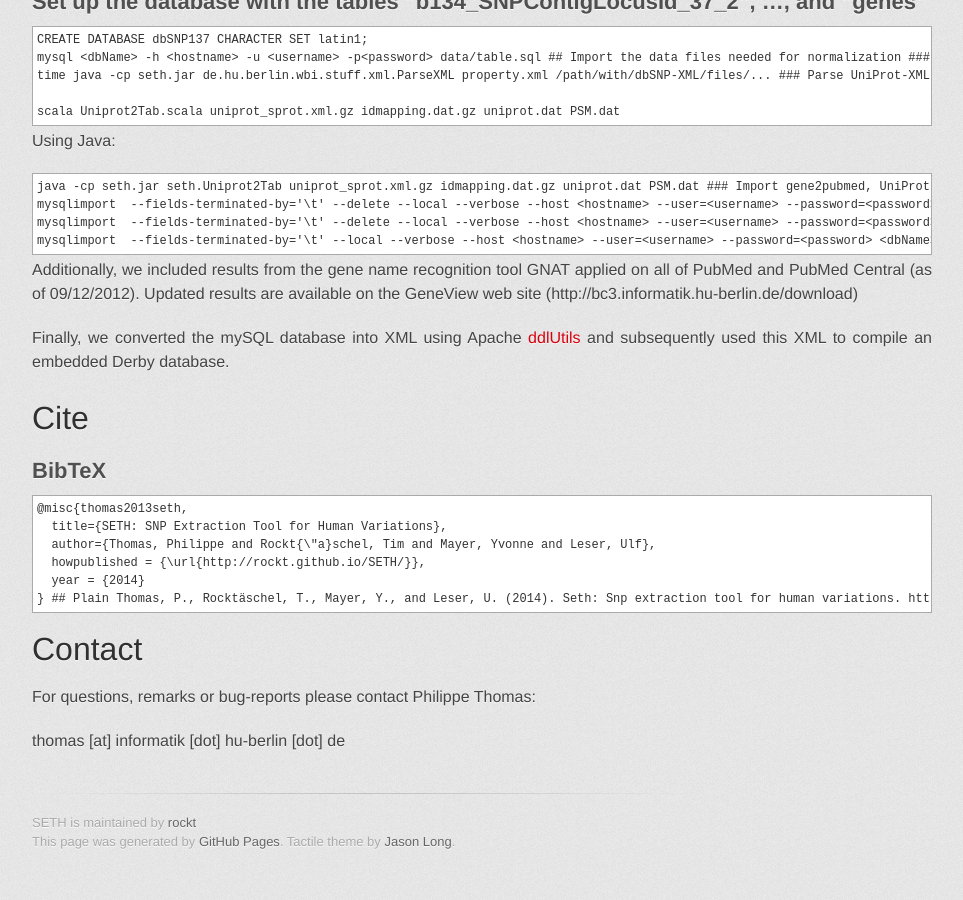
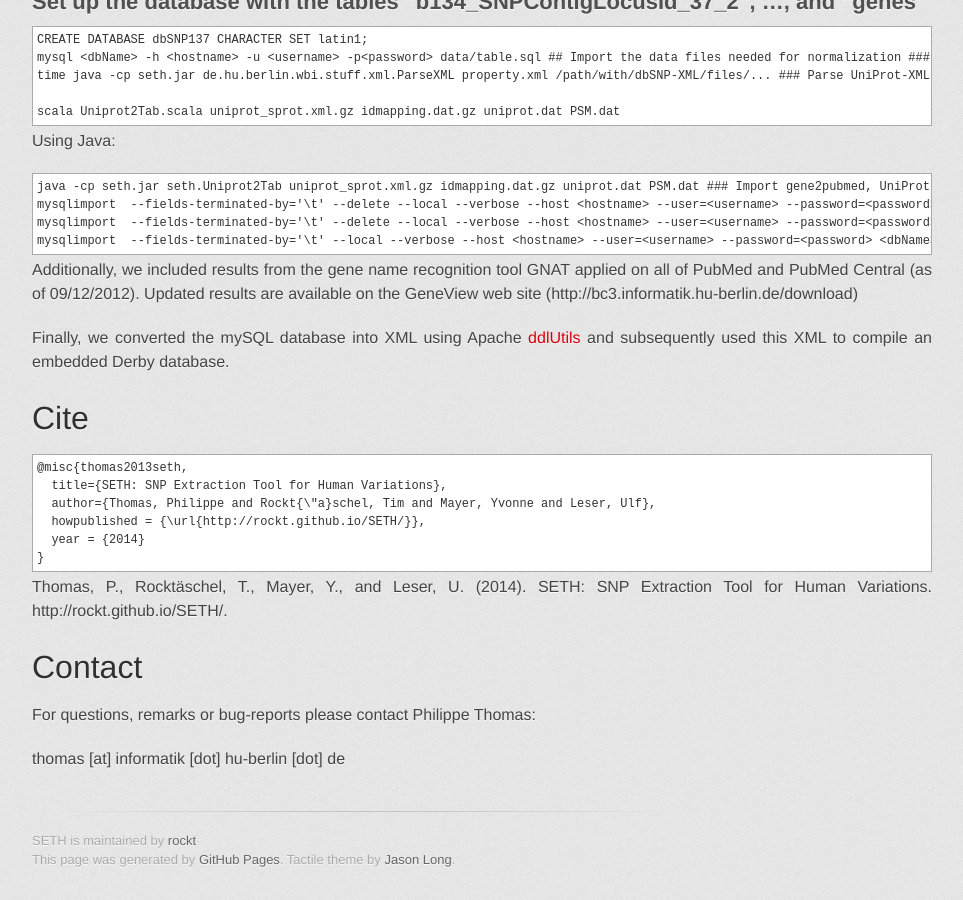
Before and after one commit to rockt/SETH, a Jekyll site: the page built from index.md, in a window 1280 px wide and 900 px high, scrolled down 3711 px. Shown: the whole window, without its empty margins (158-1121 px from the left). Built offline with Jekyll 4.4.1, drawn with Linux system fonts in a browser that asks for light colours; some web fonts are replaced; Markdown is read by kramdown in place of the engine named in the settings.

Commit message:
Update index.md

```diff
--- a/index.md
+++ b/index.md
@@ -214,15 +214,14 @@ Finally, we converted the mySQL database into XML using Apache [ddlUtils](http:/
 and subsequently used this XML to compile an embedded Derby database.
 
 # Cite
-## BibTeX
 	@misc{thomas2013seth,
 	  title={SETH: SNP Extraction Tool for Human Variations},
 	  author={Thomas, Philippe and Rockt{\"a}schel, Tim and Mayer, Yvonne and Leser, Ulf},
 	  howpublished = {\url{http://rockt.github.io/SETH/}},
 	  year = {2014}
 	}
-## Plain
-Thomas, P., Rocktäschel, T., Mayer, Y., and Leser, U. (2014). Seth: Snp extraction tool for human variations. http://rockt.github.io/SETH/.
+
+Thomas, P., Rocktäschel, T., Mayer, Y., and Leser, U. (2014). SETH: SNP Extraction Tool for Human Variations. http://rockt.github.io/SETH/.
 
 # Contact
 For questions, remarks or bug-reports please contact Philippe Thomas:
```
